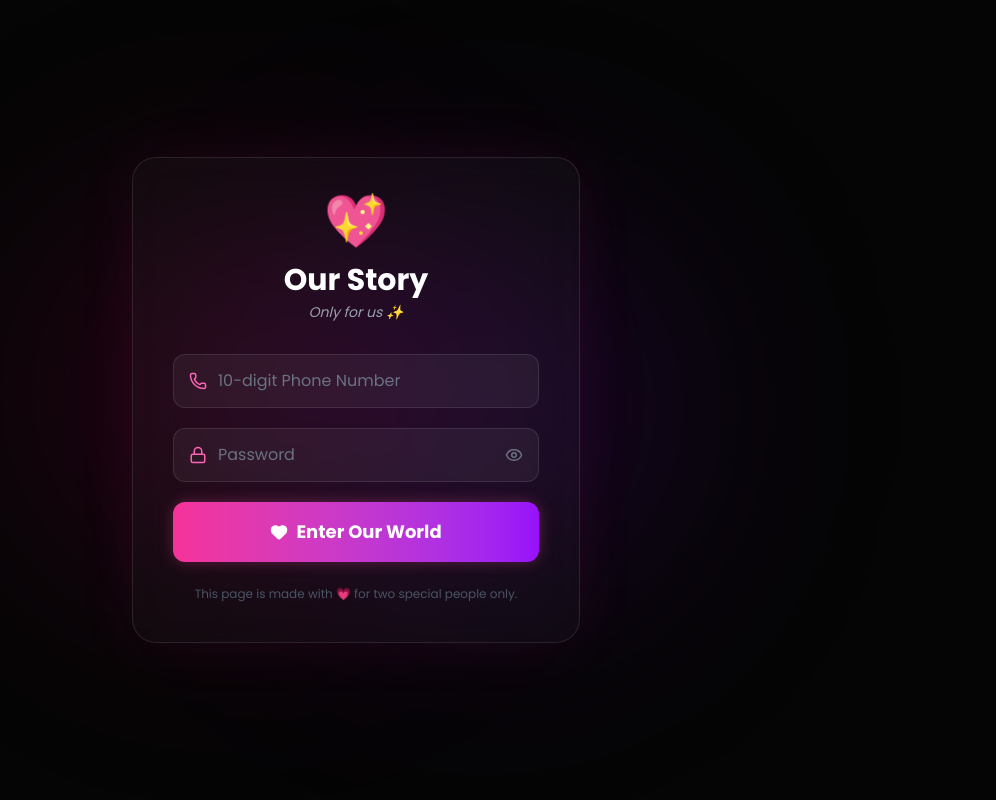
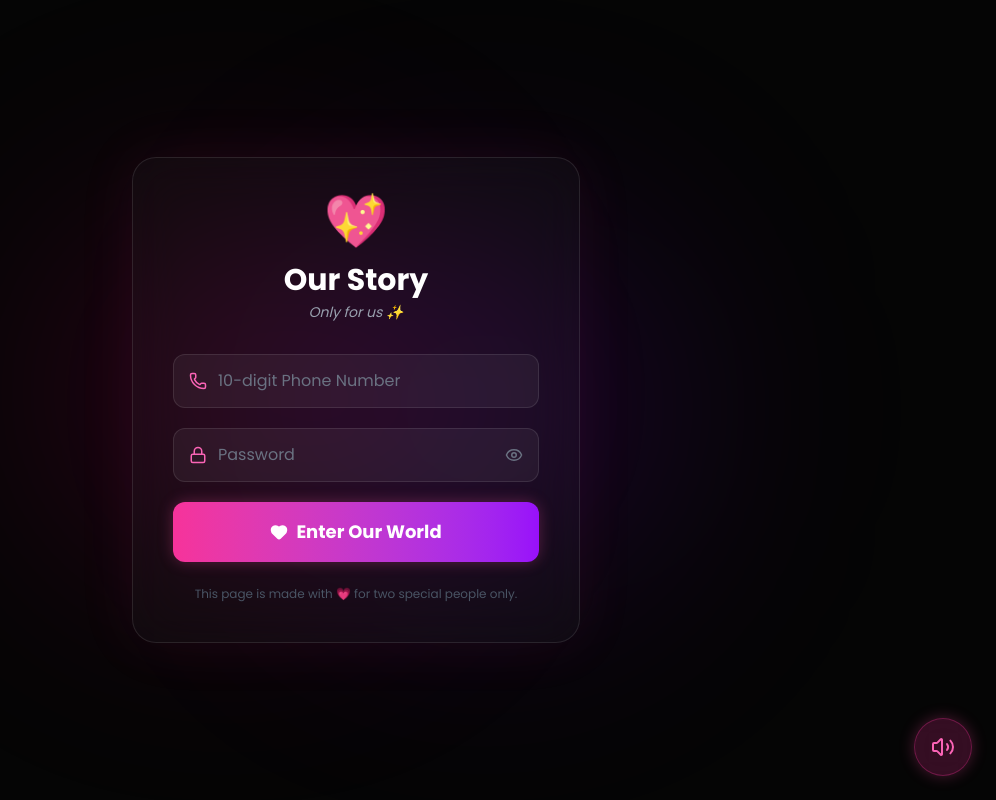
Before and after one commit to prince902226062-code/Anniversary, a React (Vite) app: page / in a window 1280 px wide. Shown: the whole page, without its empty margins (284-1280 px from the left). Built offline with nearby package versions, Linux system fonts and the light colour scheme; a web font is replaced by a local one.

Commit message:
Move MusicPlayer to top-level for early autoplay

```diff
--- a/src/App.jsx
+++ b/src/App.jsx
@@ -38,6 +38,7 @@ function App() {
 
   return (
     <div className="bg-[#050505] min-h-screen text-white font-poppins selection:bg-pink-500/30 overflow-x-hidden">
+      <MusicPlayer />
       <AnimatePresence mode="wait">
         {!loggedIn ? (
           <motion.div key="login" initial={{ opacity: 1 }} exit={{ opacity: 0 }} transition={{ duration: 0.6 }}>
@@ -60,7 +61,6 @@ function App() {
           animate={{ opacity: 1 }}
           transition={{ duration: 1 }}
         >
-          <MusicPlayer />
 
           <div id="hero">
             <Hero onStart={() => document.getElementById('first-connection')?.scrollIntoView({ behavior: 'smooth' })} />
```
